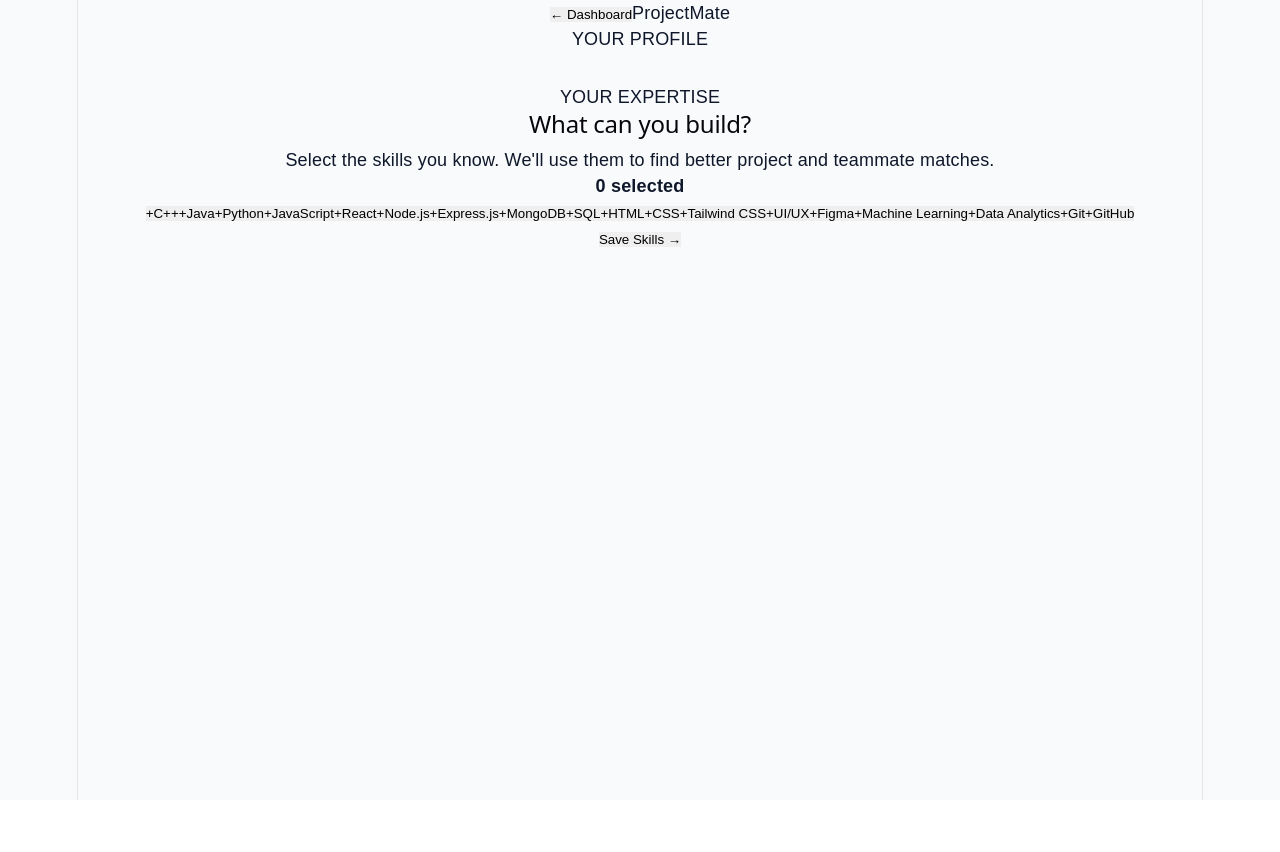
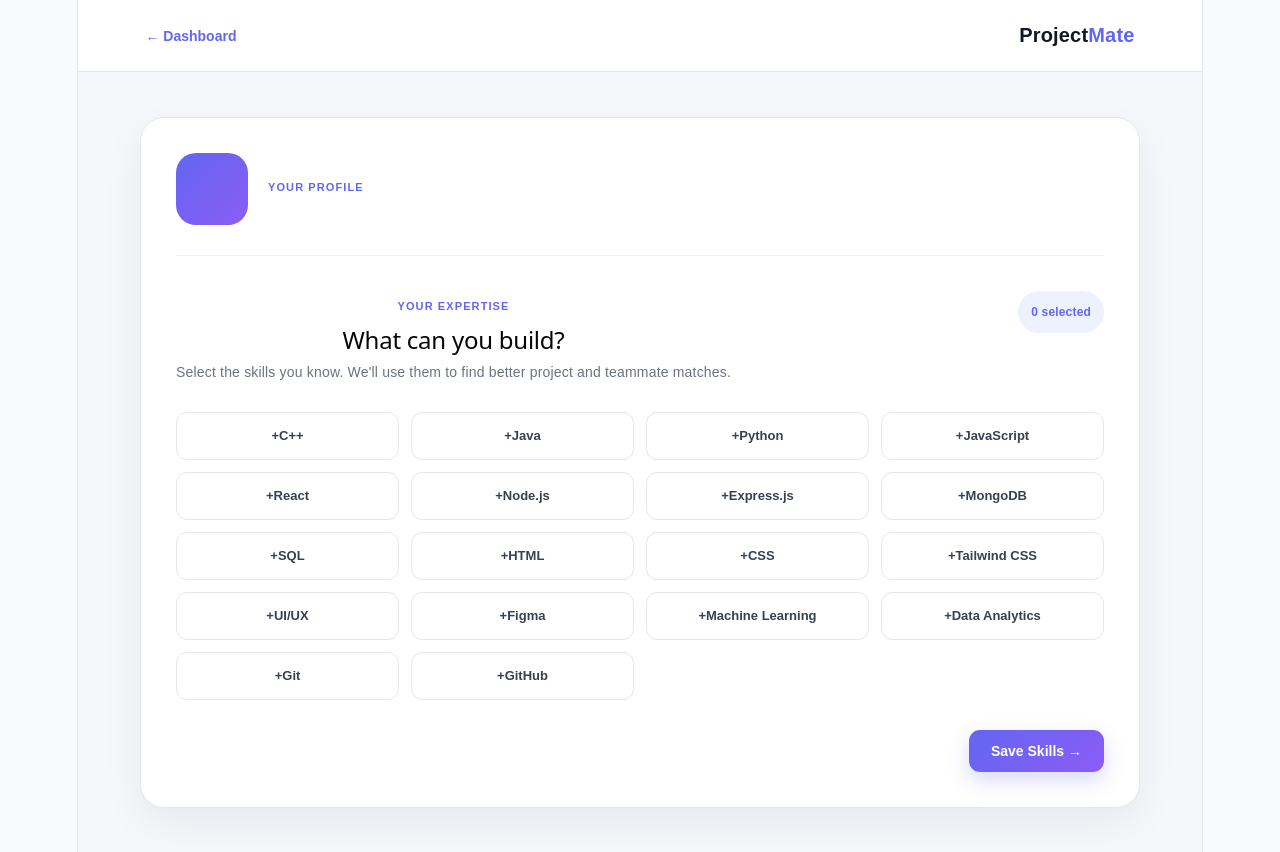
Before and after one commit to Sakshi2905-creator/ProjectMate, a React (Vite) app: page /profile in a window 1280 px wide. Shown: the top 852 px of the page. Before the commit the page ends 800 px from the top, so only its background shows below. Built offline with nearby package versions, Linux system fonts and the light colour scheme.

Commit message:
Add profile skills management

```diff
--- /dev/null
+++ b/src/pages/Profile.css
@@ -0,0 +1,313 @@
+.profile-page {
+  min-height: 100vh;
+  background: #f6f7fb;
+  color: #111827;
+}
+
+
+/* ================= HEADER ================= */
+
+.profile-header {
+  height: 72px;
+  padding: 0 6%;
+  background: white;
+  border-bottom: 1px solid #e5e7eb;
+
+  display: flex;
+  align-items: center;
+  justify-content: space-between;
+
+  font-weight: 800;
+  font-size: 20px;
+}
+
+.profile-header > span span {
+  color: #6366f1;
+}
+
+.profile-back {
+  border: none;
+  background: transparent;
+  color: #6366f1;
+  font-size: 14px;
+  font-weight: 700;
+  cursor: pointer;
+}
+
+
+/* ================= CONTAINER ================= */
+
+.profile-container {
+  width: min(1000px, 92%);
+  margin: auto;
+  padding: 45px 0 70px;
+}
+
+
+/* ================= MAIN CARD ================= */
+
+.profile-card {
+  background: white;
+  border: 1px solid #e5e7eb;
+  border-radius: 24px;
+  padding: 35px;
+
+  box-shadow: 0 15px 40px rgba(15, 23, 42, 0.06);
+}
+
+
+/* ================= INTRO ================= */
+
+.profile-intro {
+  display: flex;
+  align-items: center;
+  gap: 20px;
+
+  padding-bottom: 30px;
+  border-bottom: 1px solid #eef0f4;
+}
+
+.profile-avatar {
+  width: 72px;
+  height: 72px;
+
+  border-radius: 20px;
+
+  display: flex;
+  align-items: center;
+  justify-content: center;
+
+  background: linear-gradient(
+    135deg,
+    #6366f1,
+    #8b5cf6
+  );
+
+  color: white;
+  font-size: 28px;
+  font-weight: 800;
+}
+
+.profile-label {
+  color: #6366f1;
+  font-size: 11px;
+  font-weight: 800;
+  letter-spacing: 0.1em;
+}
+
+.profile-intro h1 {
+  margin: 5px 0;
+  font-size: 28px;
+}
+
+.profile-intro p {
+  margin: 0;
+  color: #6b7280;
+  font-size: 14px;
+}
+
+
+/* ================= SKILLS ================= */
+
+.skills-section {
+  padding-top: 35px;
+}
+
+.skills-heading {
+  display: flex;
+  justify-content: space-between;
+  align-items: flex-start;
+  gap: 20px;
+}
+
+.skills-heading span {
+  color: #6366f1;
+  font-size: 11px;
+  font-weight: 800;
+  letter-spacing: 0.1em;
+}
+
+.skills-heading h2 {
+  margin: 7px 0;
+  font-size: 24px;
+}
+
+.skills-heading p {
+  margin: 0;
+  max-width: 600px;
+  color: #6b7280;
+  font-size: 14px;
+  line-height: 1.6;
+}
+
+.skills-heading strong {
+  white-space: nowrap;
+
+  padding: 8px 13px;
+  border-radius: 999px;
+
+  background: #eef2ff;
+  color: #6366f1;
+
+  font-size: 12px;
+}
+
+
+/* ================= SKILLS GRID ================= */
+
+.skills-grid {
+  display: grid;
+  grid-template-columns: repeat(4, 1fr);
+  gap: 12px;
+
+  margin-top: 28px;
+}
+
+.skill-btn {
+  min-height: 48px;
+
+  border: 1px solid #e5e7eb;
+  border-radius: 11px;
+
+  background: white;
+  color: #374151;
+
+  font-size: 13px;
+  font-weight: 600;
+
+  cursor: pointer;
+
+  transition: all 0.2s ease;
+}
+
+.skill-btn:hover {
+  border-color: #818cf8;
+  transform: translateY(-2px);
+}
+
+.skill-btn.selected {
+  background: #eef2ff;
+  border-color: #6366f1;
+  color: #4f46e5;
+}
+
+
+/* ================= MESSAGE ================= */
+
+.skill-message {
+  margin-top: 20px;
+
+  padding: 12px 15px;
+
+  background: #ecfdf5;
+  border: 1px solid #a7f3d0;
+
+  border-radius: 10px;
+
+  color: #047857;
+  font-size: 13px;
+  font-weight: 600;
+}
+
+
+/* ================= ACTIONS ================= */
+
+.skills-actions {
+  display: flex;
+  justify-content: flex-end;
+
+  margin-top: 30px;
+}
+
+.save-skills-btn {
+  border: none;
+  border-radius: 11px;
+
+  padding: 13px 22px;
+
+  background: linear-gradient(
+    135deg,
+    #6366f1,
+    #8b5cf6
+  );
+
+  color: white;
+
+  font-size: 14px;
+  font-weight: 700;
+
+  cursor: pointer;
+
+  box-shadow: 0 8px 20px rgba(99, 102, 241, 0.25);
+
+  transition: transform 0.2s ease;
+}
+
+.save-skills-btn:hover {
+  transform: translateY(-2px);
+}
+
+.save-skills-btn:disabled {
+  opacity: 0.6;
+  cursor: not-allowed;
+}
+
+
+/* ================= RESPONSIVE ================= */
+
+@media (max-width: 800px) {
+
+  .skills-grid {
+    grid-template-columns: repeat(3, 1fr);
+  }
+
+}
+
+
+@media (max-width: 600px) {
+
+  .profile-header {
+    padding: 0 20px;
+  }
+
+  .profile-container {
+    width: 92%;
+    padding-top: 25px;
+  }
+
+  .profile-card {
+    padding: 22px;
+    border-radius: 18px;
+  }
+
+  .profile-intro {
+    align-items: flex-start;
+  }
+
+  .profile-avatar {
+    width: 58px;
+    height: 58px;
+    font-size: 22px;
+  }
+
+  .profile-intro h1 {
+    font-size: 22px;
+  }
+
+  .skills-heading {
+    flex-direction: column;
+  }
+
+  .skills-grid {
+    grid-template-columns: repeat(2, 1fr);
+  }
+
+  .skills-actions {
+    justify-content: stretch;
+  }
+
+  .save-skills-btn {
+    width: 100%;
+  }
+
+}
--- a/src/pages/Profile.jsx
+++ b/src/pages/Profile.jsx
@@ -1,6 +1,6 @@
 import { useState } from 'react'
 import { useNavigate } from 'react-router-dom'
-//import './Profile.css'
+import './Profile.css'
 
 function Profile() {
 
```
Also changed, not shown: src/pages/Dashboard.jsx (+4 -4 lines), 1 other file (tests, documents, lock files or other folders).
